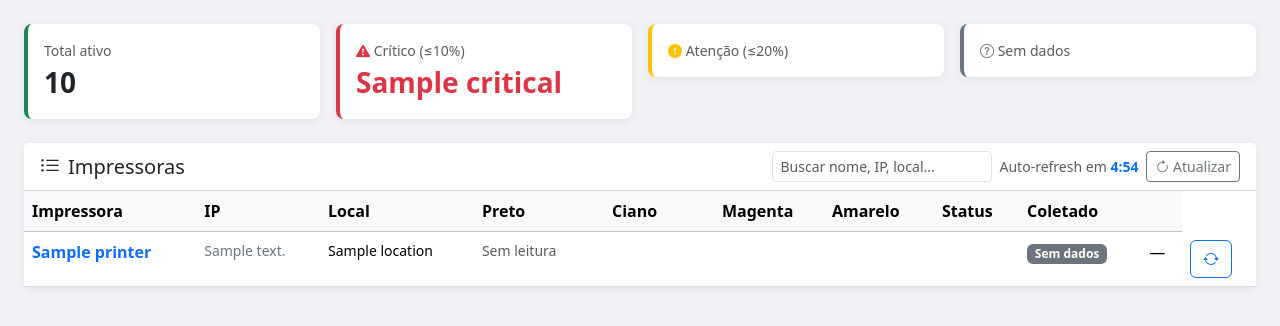
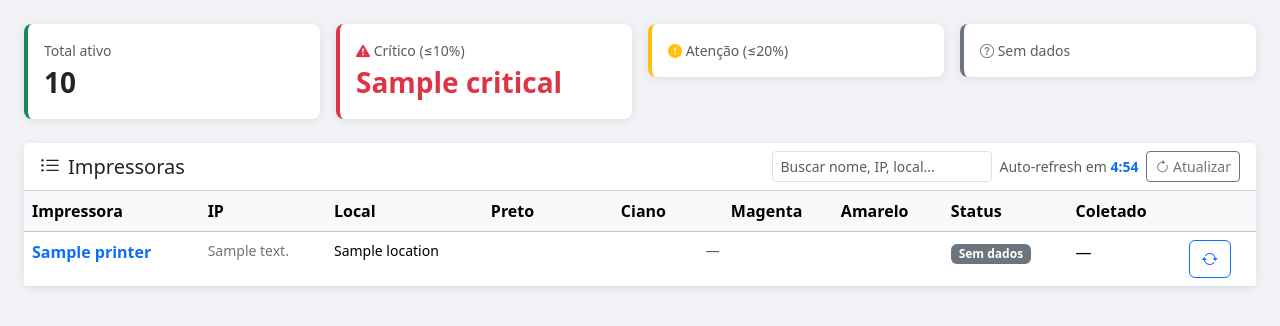
Before and after one commit to IvanReisJr/hfs-painel-impressora-toner, a Django app: template printers/templates/printers/dashboard.html in a window 1280 px wide. Shown: the part 56-382 px from the top of the page. Run offline with Django 5.2, Linux system fonts and the light colour scheme; the template is opened without the code that fills it: most values are stand-ins (such as "Sample title", 1, 10 or a date in 2020).

Commit message:
fix: alinhar colunas de impressoras sem leitura no dashboard

```diff
--- a/printers/templates/printers/dashboard.html
+++ b/printers/templates/printers/dashboard.html
@@ -87,7 +87,7 @@
               </td>
               <td class="small text-muted">{{ r.collected_at|date:"d/m H:i" }}</td>
             {% else %}
-              <td colspan="5" class="text-muted small">Sem leitura</td>
+              <td colspan="4" class="text-muted small text-center">—</td>
               <td><span class="badge badge-unknown">Sem dados</span></td>
               <td>—</td>
             {% endif %}
```
